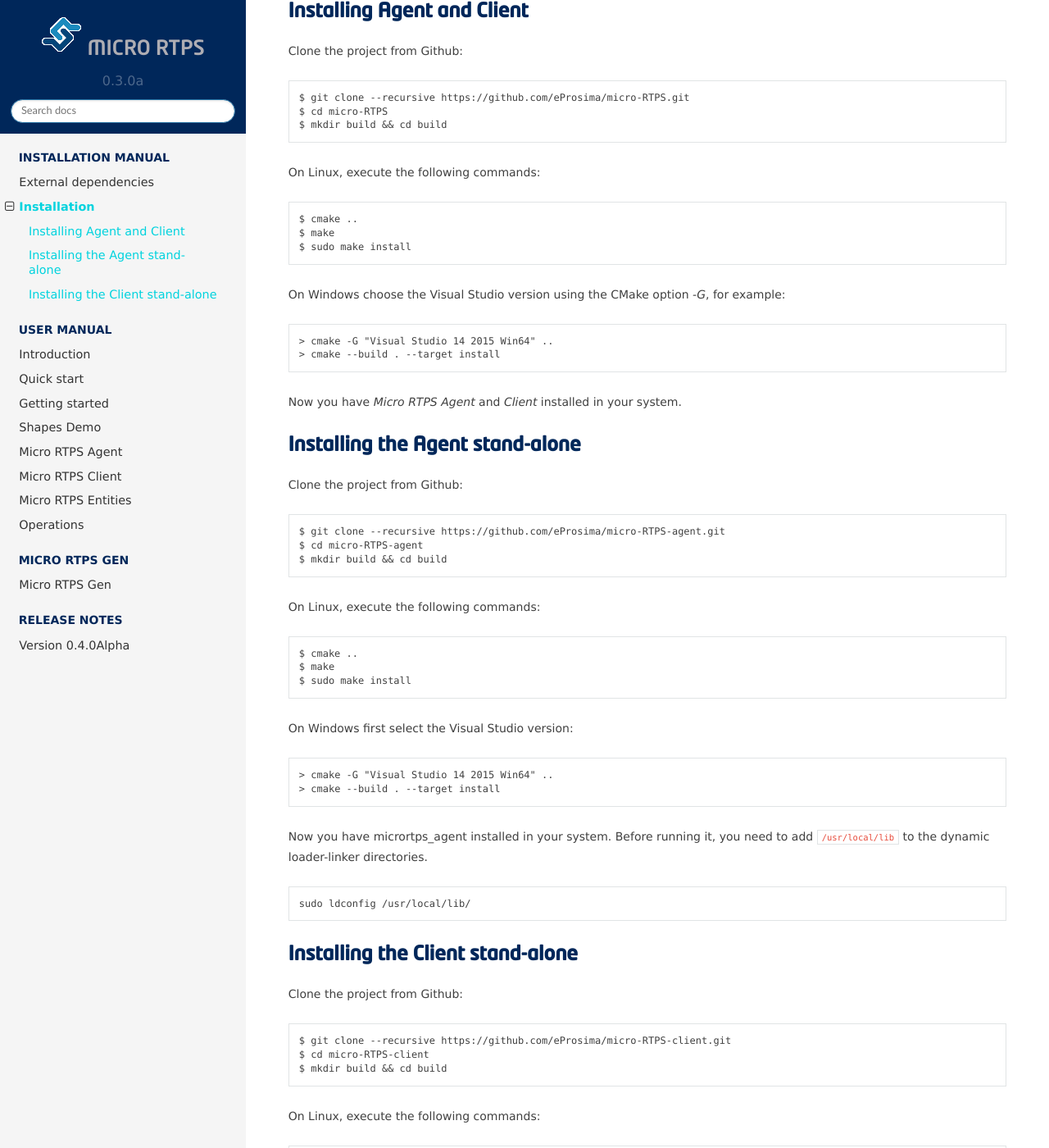
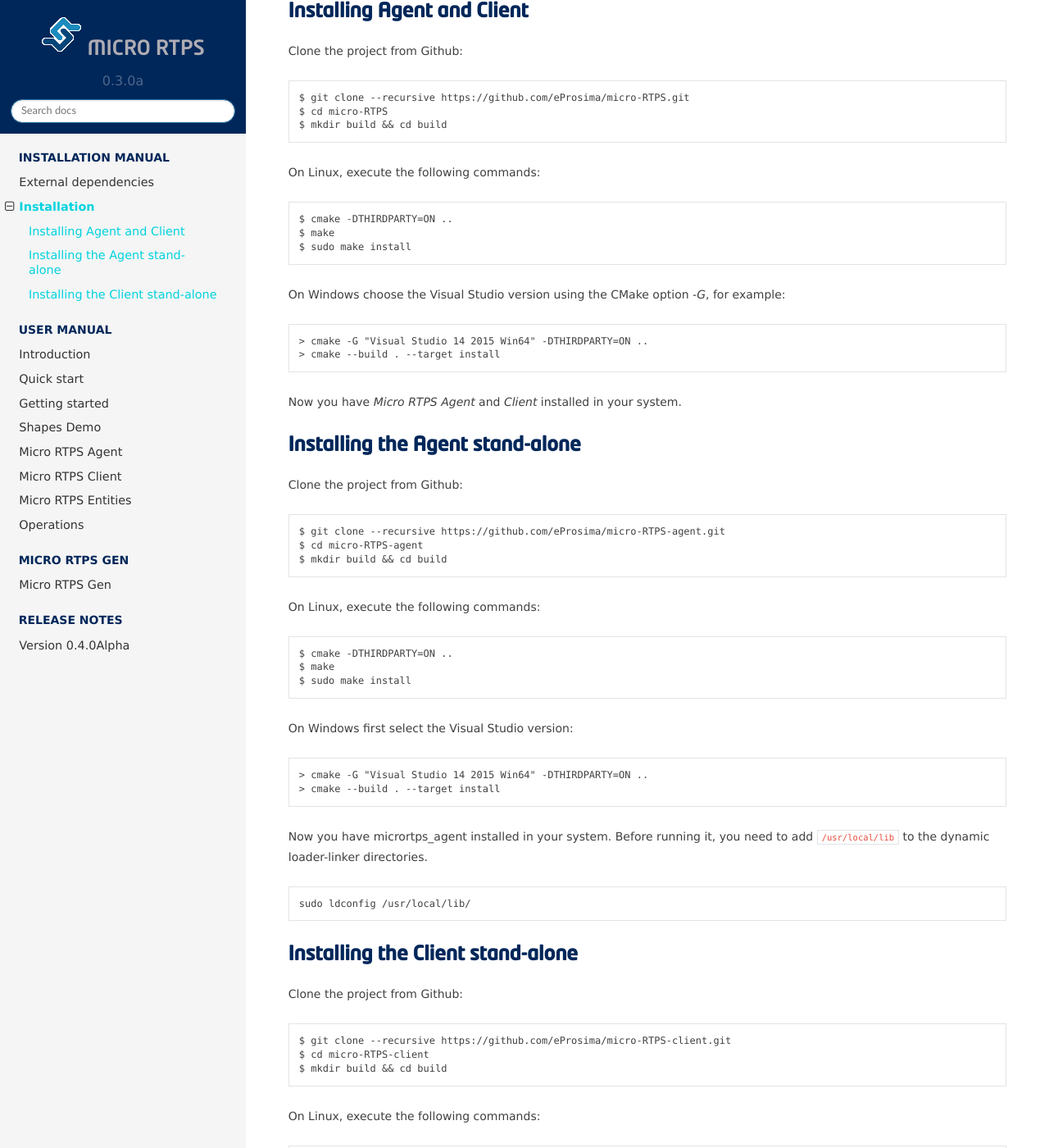
Before and after one commit to eProsima/Micro-XRCE-DDS-docs, a Sphinx documentation site: the page built from docs/installation.rst, in a window 1280 px wide and 1400 px high, scrolled down 195 px. Shown: the whole window at 82% size. Built offline with Sphinx 7.4.7 and the Read the Docs theme 2.0.0, drawn with Linux system fonts in a browser that asks for light colours; some of the changed text lies outside the part shown.

Commit message:
Refs #2832. Added THIRDPARTY to installation doc.

```diff
--- a/docs/installation.rst
+++ b/docs/installation.rst
@@ -14,13 +14,13 @@
 
 On Linux, execute the following commands: ::
 
-    $ cmake ..
+    $ cmake -DTHIRDPARTY=ON ..
     $ make
     $ sudo make install
 
 On Windows choose the Visual Studio version using the CMake option *-G*, for example: ::
 
-    > cmake -G "Visual Studio 14 2015 Win64" ..
+    > cmake -G "Visual Studio 14 2015 Win64" -DTHIRDPARTY=ON ..
     > cmake --build . --target install
 
 Now you have *Micro RTPS Agent* and *Client* installed in your system.
@@ -36,13 +36,13 @@
 
 On Linux, execute the following commands: ::
 
-    $ cmake ..
+    $ cmake -DTHIRDPARTY=ON ..
     $ make
     $ sudo make install
 
 On Windows first select the Visual Studio version: ::
 
-    > cmake -G "Visual Studio 14 2015 Win64" ..
+    > cmake -G "Visual Studio 14 2015 Win64" -DTHIRDPARTY=ON ..
     > cmake --build . --target install
 
 Now you have micrortps_agent installed in your system. Before running it, you need to add ``/usr/local/lib`` to the dynamic loader-linker directories. ::
@@ -60,13 +60,13 @@
 
 On Linux, execute the following commands: ::
 
-    $ cmake ..
+    $ cmake -DTHIRDPARTY=ON ..
     $ make
     $ sudo make install
 
 On Windows first select the Visual Studio version: ::
 
-    > cmake -G "Visual Studio 14 2015 Win64" ..
+    > cmake -G "Visual Studio 14 2015 Win64" -DTHIRDPARTY=ON ..
     > cmake --build . --target install
 
 If you want to install our *Micro RTPS Client* examples you can add ``-DEPROSIMA_BUILD_EXAMPLES=ON`` to the cmake command line options.
```
